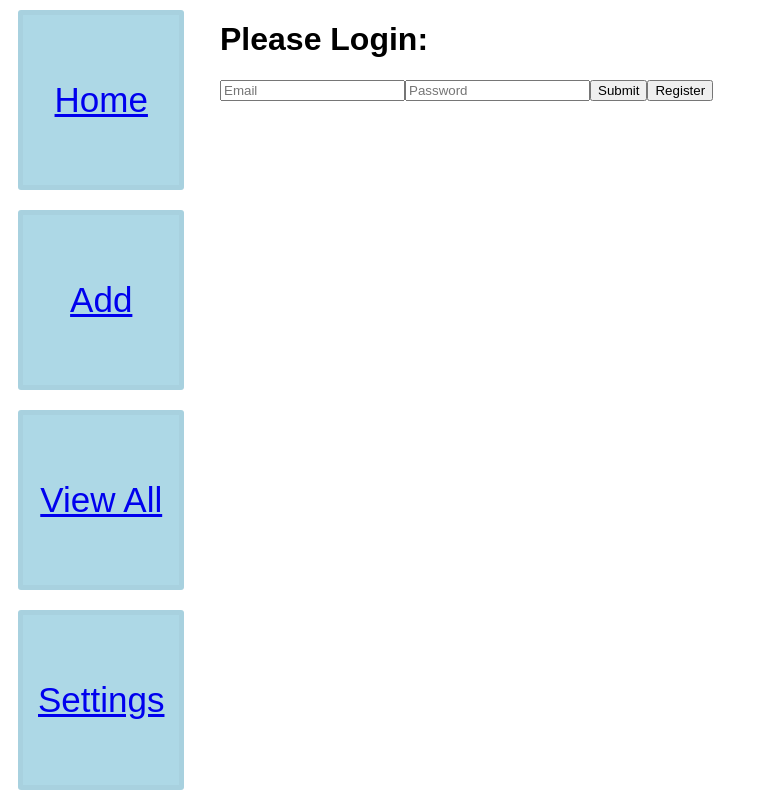
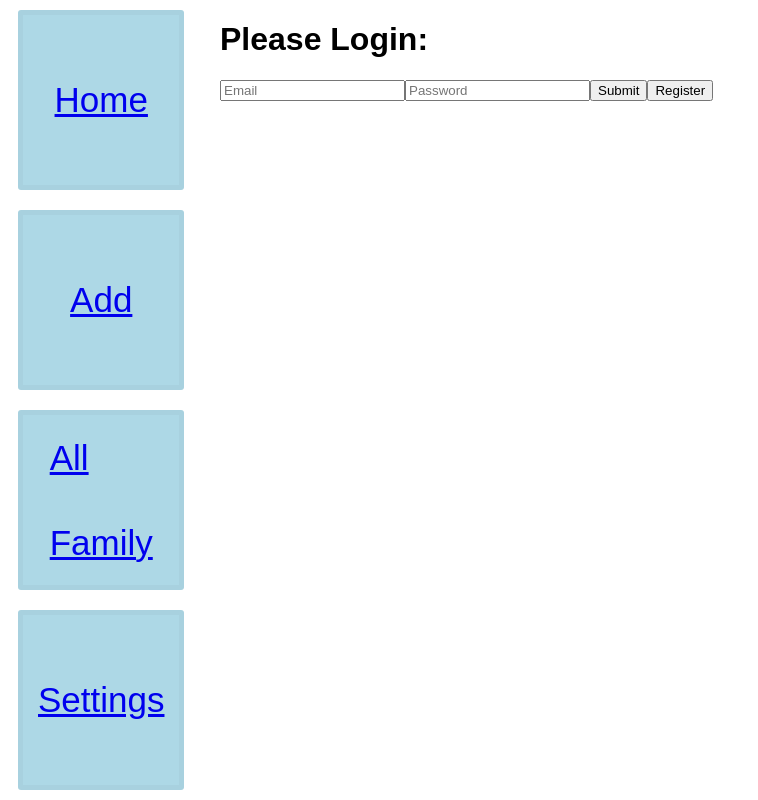
Before and after one commit to paulzimmclay/puppers-and-kiddos, a React (Create React App) app: page / in a window 1280 px wide. Shown: the whole page, without its empty margins (0-758 px from the left). Built offline with nearby package versions, Linux system fonts and the light colour scheme; no server answers.

Commit message:
working on post filtering

```diff
--- a/src/App.js
+++ b/src/App.js
@@ -1,36 +1,36 @@
 // Module displays a left sidebar and another component in the main column.
 // State will be current user and current family
 
-import React, { Component } from "react"
-import logo from "./logo.svg"
-import "./App.css"
-import Sidebar from "./sidebar/Sidebar"
-import Home from "./home/Home"
-import Gallery from "./gallery/Gallery"
-import { BrowserRouter, Route, Redirect } from "react-router-dom"
-import AddCategory from "./sidebar/addcategory/AddCategory"
-import Login from "./auth/login/Login"
-import Register from "./auth/register/Register"
-import Settings from "./sidebar/settings/Settings"
-import apiURL from "./DB"
-import EditCategory from "./home/homenav/editcategory/EditCategory"
-import AddNewImagePost from "./home/homenav/addnewimagepost/AddNewImagePost"
-import AddNewStoryPost from "./home/homenav/addnewstorypost/AddNewStoryPost"
+import React, { Component } from "react";
+import logo from "./logo.svg";
+import "./App.css";
+import Sidebar from "./sidebar/Sidebar";
+import Home from "./home/Home";
+import Gallery from "./gallery/Gallery";
+import { BrowserRouter, Route, Redirect } from "react-router-dom";
+import AddCategory from "./sidebar/addcategory/AddCategory";
+import Login from "./auth/login/Login";
+import Register from "./auth/register/Register";
+import Settings from "./sidebar/settings/Settings";
+import apiURL from "./DB";
+import EditCategory from "./home/homenav/editcategory/EditCategory";
+import AddNewImagePost from "./home/homenav/addnewimagepost/AddNewImagePost";
+import AddNewStoryPost from "./home/homenav/addnewstorypost/AddNewStoryPost";
 
 class App extends Component {
   state = {
     categories: [],
     currentUserId: "",
-    currentUserFamilyId: 0,
-  }
+    currentUserFamilyId: 0
+  };
 
   // Handles user login. Used as props on Login.js.
   userLogin = () => {
     // Get ID from local storage (set on Login.js), set to state
-    const userId = parseInt(localStorage.getItem("userId"))
+    const userId = parseInt(localStorage.getItem("userId"));
     this.setState({
       currentUserId: userId
-    })
+    });
     // Use ID from local storage to get user info, load to state
     fetch(`${apiURL}/users?id=${userId}`)
       .then(r => r.json())
@@ -39,13 +39,13 @@ class App extends Component {
           currentUserFirstName: user[0].firstname,
           currentUserLastName: user[0].firstname,
           currentUserFamilyId: user[0].family
-        })
-        return user[0].family
+        });
+        return user[0].family;
       })
       .then(id => {
-        this.categoryUpdate()
-      })
-  }
+        this.categoryUpdate();
+      });
+  };
 
   // Uses current user's family ID to get a list of that family's categories to render on Home.js
   categoryUpdate = () => {
@@ -55,29 +55,29 @@ class App extends Component {
       .then(categoryArray => {
         this.setState({
           categories: categoryArray
-        })
-      })
-  }
+        });
+      });
+  };
 
   componentDidMount() {
-    this.userLogin()
+    this.userLogin();
   }
 
   deleteCategory = catId => {
     fetch(`${apiURL}/categorys/${catId}`, {
       method: "DELETE"
     }).then(() => {
-      this.categoryUpdate()
-    })
-  }
+      this.categoryUpdate();
+    });
+  };
 
   // Set Username/password field to newly created username and password
   setUsernamePassword = (newUsername, newPassword) => {
     this.setState({
       newEmail: newUsername,
       newPassword: newPassword
-    })
-  }
+    });
+  };
 
   render() {
     return (
@@ -85,7 +85,7 @@ class App extends Component {
         <div className="app__container">
           {/* Grid CSS Nav contains left sidebar with 4 buttons */}
           <nav>
-            <Sidebar />
+            <Sidebar currentUserFamilyId={this.state.currentUserFamilyId}/>
           </nav>
 
           {/* GridCSS "Main", will contain either Login, Home, a form, or Gallery */}
@@ -117,10 +117,13 @@ class App extends Component {
               }
             />
             <Route
-              path="/gallery"
+              path="/gallery/:family/:category"
               render={props =>
                 this.state.currentUserId ? (
-                  <Gallery />
+                  <Gallery
+                    {...props}
+                    currentUserFamilyId={this.state.currentUserFamilyId}
+                  />
                 ) : (
                   <Redirect to={{ pathname: "/" }} />
                 )
@@ -169,8 +172,8 @@ class App extends Component {
               render={props =>
                 this.state.currentUserId ? (
                   <AddNewImagePost
-                  {...props}
-                  currentUserFamilyId={this.state.currentUserFamilyId}
+                    {...props}
+                    currentUserFamilyId={this.state.currentUserFamilyId}
                   />
                 ) : (
                   <Redirect to={{ pathname: "/" }} />
@@ -182,8 +185,8 @@ class App extends Component {
               render={props =>
                 this.state.currentUserId ? (
                   <AddNewStoryPost
-                  {...props}
-                  currentUserFamilyId={this.state.currentUserFamilyId}
+                    {...props}
+                    currentUserFamilyId={this.state.currentUserFamilyId}
                   />
                 ) : (
                   <Redirect to={{ pathname: "/" }} />
@@ -193,8 +196,8 @@ class App extends Component {
           </main>
         </div>
       </BrowserRouter>
-    )
+    );
   }
 }
 
-export default App
+export default App;
--- a/src/gallery/Gallery.js
+++ b/src/gallery/Gallery.js
@@ -1,33 +1,31 @@
 import React, { Component } from 'react';
 import GalleryPost from './gallerypost/GalleryPost';
 import './Gallery.css'
+import apiURL from '../DB'
 
 
 class Gallery extends Component {
   constructor(props) {
     super(props);
     this.state = {
-      posts: [
-        "thing1",
-        "thing2",
-        "thing3",
-        "thing4",
-        "thing5",
-        "thing6",
-        "thing5",
-        "thing6",
-        "thing5",
-        "thing6",
-        "thing5",
-        "thing6",
-        "thing5",
-        "thing6",
-        "thing5",
-        "thing6",
-        "thing7"
-      ]
+      posts: [1, 2, 3]
      }
   }
+
+// getGalleryUrl = () => {
+//   if (this.props.match.params.family !== "any" && ) {
+//     return
+//   } else if (true) {
+//     return
+//   } else {
+//     return
+//   }
+// }
+
+//   componentDidMount() {
+
+//   }
+
   render() {
     return (
       <div className="gallery__container">
--- a/src/home/homenav/Homenav.js
+++ b/src/home/homenav/Homenav.js
@@ -17,7 +17,7 @@ class Homenav extends Component {
   categoryIdUrl = "/editcategory/" + this.props.categories[1]
   addImagePostUrl = "/addnewimagepost/" + this.props.categories[1]
   addStoryPostUrl = "/addnewstorypost/" + this.props.categories[1]
-  viewCateogryPostUrl = "/viewcategory/" + this.props.categories[1]
+  viewCateogryPostUrl = `/gallery/${this.props.currentUserFamilyId}/${this.props.categories[1]}`
 
   render() {
     return (
@@ -27,7 +27,7 @@ class Homenav extends Component {
         <Link to={this.addImagePostUrl} className="add">New Picture</Link>
         <Link to={this.addStoryPostUrl} className="add">New Story</Link>
         </div>
-        <ViewCategoryPosts />
+        <Link to={this.viewCateogryPostUrl}>View Posts</Link>
         <Link className="homenav__button homenav__edit" to={this.categoryIdUrl}>
           Edit
         </Link>
--- a/src/home/homenav/editcategory/EditCategory.js
+++ b/src/home/homenav/editcategory/EditCategory.js
@@ -1,4 +1,4 @@
-// AddCategory will display a form that allows the user to create a new column on the home page
+// EditCategory will display a form that allows the user to edit an exsting column, or delete it
 
 import React, { Component } from "react";
 import apiURL from "../../../DB";
--- a/src/sidebar/Sidebar.js
+++ b/src/sidebar/Sidebar.js
@@ -7,17 +7,33 @@ import { Link } from "react-router-dom";
 class Sidebar extends Component {
   constructor(props) {
     super(props);
-    this.state = {};
+    this.state = {
+      familyLink: ``
+    };
   }
+
+
+// componentDidUpdate() {
+//   this.setState({
+//     familyLink: `gallery/${this.props.currentUserFamilyId}/all`
+//   })
+// }
+
 
   render() {
     return (
-        <div className="sidebar__container">
+      <div className="sidebar__container">
           <Link to='/home'  className="sidebar__button sidebar__home_button">Home</Link>
           <Link to='/addcategory'  className="sidebar__button sidebar__add_button">Add</Link>
-          <Link to='/gallery'  className="sidebar__button sidebar__viewall_button">
-            View All
+          <div className="sidebar__button sidebar__viewall_button">
+    {console.log(`${this.props.currentUserFamilyId}`)}
+          <Link to='/gallery/all/all'>
+            All
           </Link>
+          <Link to={this.state.familyLink}>
+            Family
+          </Link>
+          </div>
           <Link to='/settings' className="sidebar__button sidebar__settings_button">Settings</Link>
         </div>
     );
```
